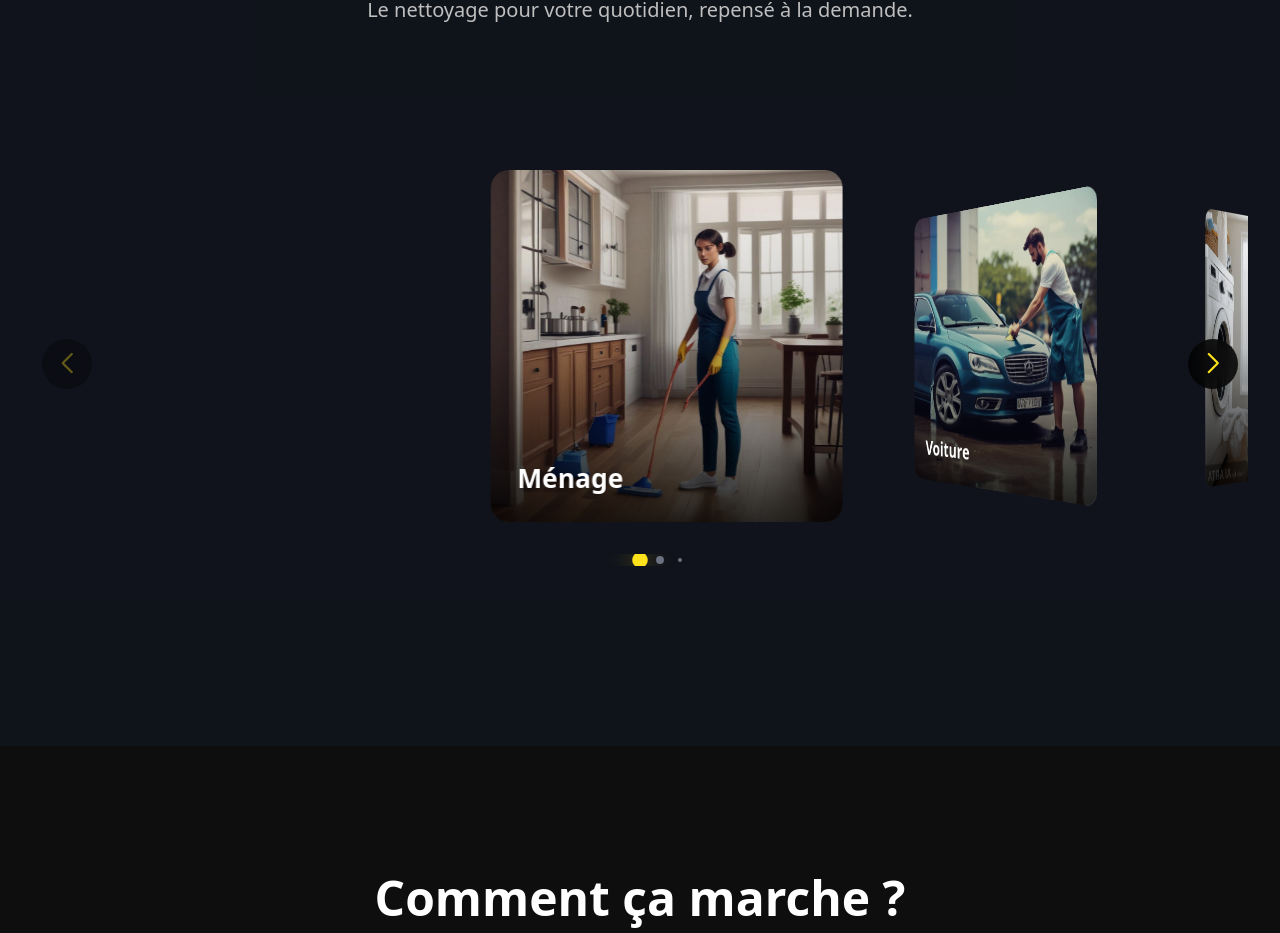
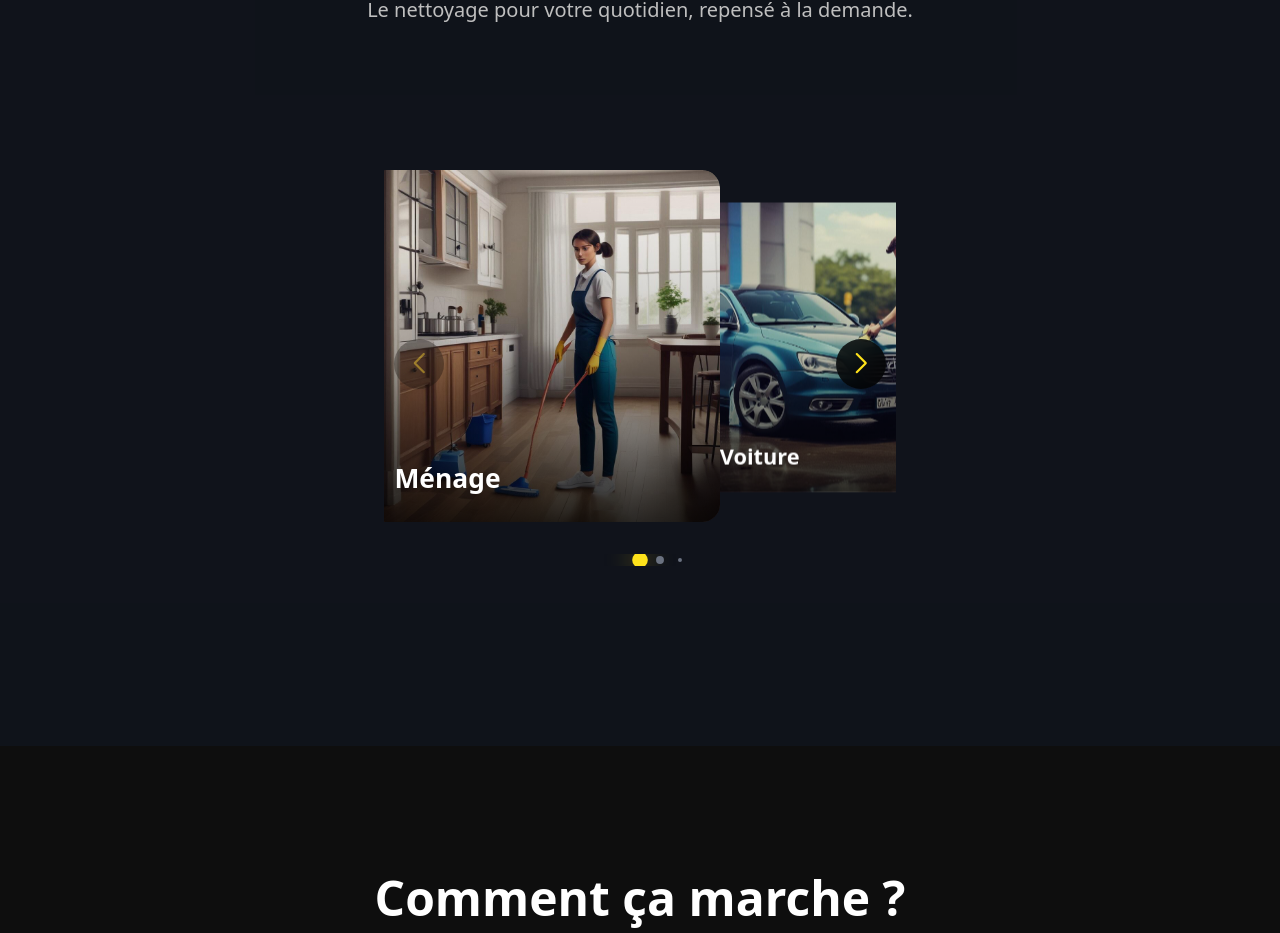
Before and after one commit to Anas2440/tandhif-landing-page, a React (Vite) app: page / in a window 1280 px wide. Shown: the part 1176-2109 px from the top of the page. Built offline with nearby package versions, Linux system fonts and the light colour scheme.

Commit message:
updated carousel frame center

```diff
--- a/src/components/ServicesCarousel.tsx
+++ b/src/components/ServicesCarousel.tsx
@@ -68,23 +68,28 @@ const ServicesCarousel: React.FC<ServicesCarouselProps> = ({
   return (
     <>
       <div className="relative w-full py-8">
+        <div className="mx-auto max-w-xs sm:max-w-sm md:max-w-md lg:max-w-lg">
   <Swiper
     effect={'coverflow'}
     grabCursor={true}
     centeredSlides={true}
-          slidesPerView={'auto'}
+    slidesPerView={1} // Always show 1 centered slide
     coverflowEffect={{
-            rotate: 50,
+      rotate: 0, // no rotation for cleaner center display
       stretch: 0,
       depth: 100,
-            modifier: 1,
-            slideShadows: true,
+      modifier: 2,
+      slideShadows: false,
     }}
-          autoplay={autoPlay ? {
+    autoplay={
+      autoPlay
+        ? {
             delay: autoPlayInterval,
             disableOnInteraction: false,
             pauseOnMouseEnter: true,
-          } : false}
+          }
+        : false
+    }
     pagination={{
       clickable: true,
       dynamicBullets: true,
@@ -92,29 +97,11 @@ const ServicesCarousel: React.FC<ServicesCarouselProps> = ({
     navigation={true}
     modules={[EffectCoverflow, Pagination, Navigation, Autoplay]}
     className="services-swiper"
-          breakpoints={{
-            320: {
-              slidesPerView: 1,
-              spaceBetween: 20,
-            },
-            640: {
-              slidesPerView: 2,
-              spaceBetween: 30,
-            },
-            768: {
-              slidesPerView: 3,
-              spaceBetween: 40,
-            },
-            1024: {
-              slidesPerView: 4,
-              spaceBetween: 50,
-            },
-          }}
   >
     {services.map((service) => (
-            <SwiperSlide key={service.id} className="!w-80 !h-80">
+      <SwiperSlide key={service.id} className="flex justify-center">
         <div
-                className="group relative overflow-hidden cursor-pointer transition-all duration-500 hover:scale-105 rounded-2xl"
+  className="group relative w-[280px] h-[280px] sm:w-[300px] sm:h-[300px] md:w-[320px] md:h-[320px] overflow-hidden cursor-pointer transition-all duration-500 hover:scale-105 rounded-2xl"
   onClick={() => handleServiceClick(service)}
 >
           {/* Square Image Container */}
@@ -152,6 +139,8 @@ const ServicesCarousel: React.FC<ServicesCarouselProps> = ({
     ))}
   </Swiper>
   </div>
+</div>
+
 
       {/* Service Detail Overlay */}
       {selectedService && (
```
Lines whose indentation alone changed are shown as unchanged.
